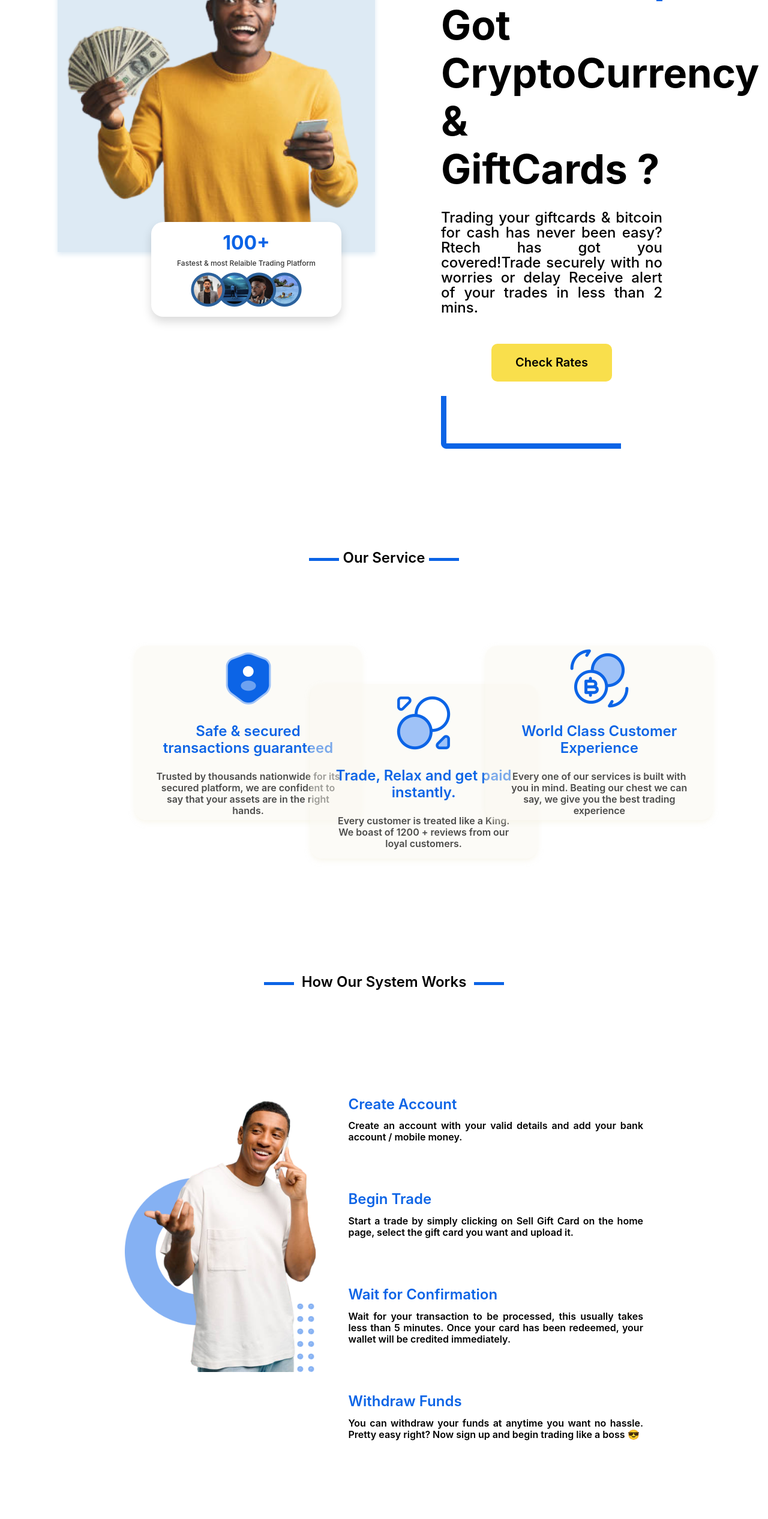
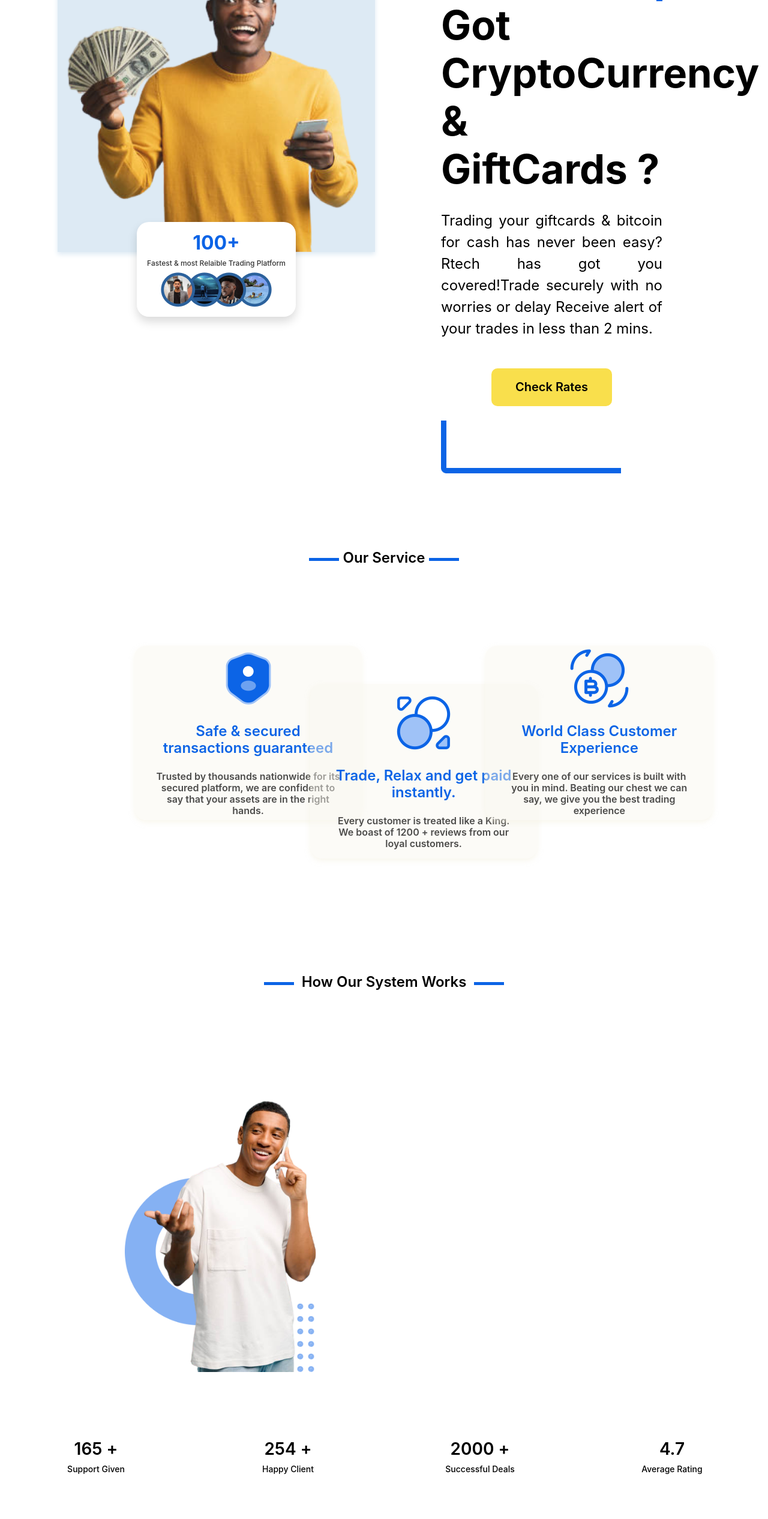
Before and after one commit to Timothy16/Rtech, a Nuxt app: page / in a window 1280 px wide. Shown: the part 234-2766 px from the top of the page at 60% size. Built offline with nearby package versions, Linux system fonts and the light colour scheme.

Commit message:
aos update

```diff
--- a/components/Home/Footer.vue
+++ b/components/Home/Footer.vue
@@ -1,7 +1,7 @@
 <template>
   <div class="bg-footer container-fluid">
         <footer class="">
-            <div class="news-letter bg-footer-1">
+            <div class="news-letter container bg-footer-1">
                 <div class="row">
                     <div class="col-sm-12 col-md-12 col-lg-4">
                         <div class="letter-new">Subscribe Newsletter</div>
@@ -79,7 +79,7 @@ export default {
     background: #0C64E6;
     border-radius: 30px;
     padding: 3rem 2rem;
-    margin: 3rem 15rem;
+    /* margin: 3rem 15rem; */
 }
 .letter-new{
     font-style: normal;
@@ -162,7 +162,7 @@ ul li{
 @media screen and (max-width : 578px){
     .news-letter{
         padding: 1rem;
-        margin: 1rem;
+        /* margin: 1rem; */
     }
     .btn-subscribe{
         width: 100%;
--- a/components/Home/Hero.vue
+++ b/components/Home/Hero.vue
@@ -12,10 +12,10 @@
             </div>
         </div>
         <div class="col-sm-12 col-lg-6 col-md-12">
-            <div class="hero-text-section">
+            <div class="hero-text-section" data-aos="fade-up" data-aos-duration="3000">
                 <div class="img-arrow"><img src="/images/hero_arrow_1.png" alt=""  srcset=""></div>
                 <div class="inner-header">Got <br> CryptoCurrency <br> & GiftCards ?</div>
-                <p class="inner-text">Trading your giftcards & bitcoin for cash has never been easy?
+                <p class="inner-text" data-aos="fade-up" data-aos-duration="3000">Trading your giftcards & bitcoin for cash has never been easy?
                         Rtech has got you covered!Trade securely with no worries or delay Receive alert of your trades in less than 2 mins.
                 </p>
                 <div class="d-flex justify-content-center">
@@ -61,9 +61,9 @@ export default {
 }
 .inner-text{
     font-style: normal;
-    font-weight: 500;
+    /* font-weight: 400; */
     font-size: 24px;
-    line-height: 25px;
+    /* line-height: 30px; */
     /* width: 90%; */
     color: #000;
     margin-top: 1.8rem;
@@ -86,7 +86,7 @@ export default {
     margin-top: 2rem;
 }
 .mini-box{
-    width: 60%;
+    width: 50%;
     margin: auto;
     padding: 1rem;
     background: #FFFFFF;
@@ -95,7 +95,7 @@ export default {
     text-align: center;
     position: relative;
     top: -50px;
-    left: 50px;
+    /* left: 50px; */
 }
 .num-text-1{
     font-style: normal;
--- a/components/Home/HowItWorks.vue
+++ b/components/Home/HowItWorks.vue
@@ -1,30 +1,30 @@
 <template>
   <div class="section-service">
-    <div class="header-service">How Our System Works</div>
+    <div class="header-service" data-aos="fade-up">How Our System Works</div>
     <div class="card-section">
         <div class="row">
             <div class="col-sm-12 col-md-12 col-lg-5">
-                <div><img src="/images/phone_guy.png" class="img-fluid" alt="" srcset=""></div>
+                <div data-aos="zoom-in" data-aos-delay="500"><img src="/images/phone_guy.png" class="img-fluid" alt="" srcset=""></div>
             </div>
             <div class="col-sm-12 col-md-12 col-lg-7">
-                <div class="text-call-section">
-                    <div class="sec-down-1">
+                <!-- <div class="text-call-section">
+                    <div class="sec-down-1" data-aos="fade-left" data-aos-delay="500">
                         <div class="header-how-it">Create Account</div>
                         <div class="text-how-it">Create an account with your valid details and add your bank account / mobile money.</div>
                     </div>
-                    <div class="sec-down">
+                    <div class="sec-down" data-aos="fade-left" data-aos-delay="600">
                         <div class="header-how-it">Begin Trade</div>
                         <div class="text-how-it">Start a trade by simply clicking on Sell Gift Card on the home page, select the gift card you want and upload it.</div>
                     </div>
-                    <div class="sec-down">
+                    <div class="sec-down" data-aos="fade-left" data-aos-delay="700">
                         <div class="header-how-it">Wait for Confirmation</div>
                         <div class="text-how-it">Wait for your transaction to be processed, this usually takes less than 5 minutes. Once your card has been redeemed, your wallet will be credited immediately.</div>
                     </div>
-                    <div class="sec-down">
+                    <div class="sec-down" data-aos="fade-left" data-aos-delay="800">
                         <div class="header-how-it">Withdraw Funds</div>
                         <div class="text-how-it">You can withdraw your funds at anytime you want no hassle. Pretty easy right? Now sign up and begin trading like a boss 😎</div>
                     </div>
-                </div>
+                </div> -->
             </div>
         </div>
     </div>
--- a/components/Home/Numbers.vue
+++ b/components/Home/Numbers.vue
@@ -1,6 +1,6 @@
 <template>
   <div class="section-service container-fluid">
-    <div class="section-flex text-desktop">
+    <!-- <div class="section-flex text-desktop">
         <div>
             <div class="text-center"><span class="number-text-1">165 +</span> <br> <span class="number-text-2">Support Given</span></div>
         </div>
@@ -13,18 +13,18 @@
         <div>
             <div class="text-center"><span class="number-text-1">4.7</span> <br> <span class="number-text-2">Average Rating</span></div>
         </div>
-    </div>
-    <div class="row text-mobile">
-        <div class="col-6 mb-2">
+    </div> -->
+    <div class="row ">
+        <div class="col-6 col-lg-3 mb-2">
             <div class="text-center"><span class="number-text-1">165 +</span> <br> <span class="number-text-2">Support Given</span></div>
         </div>
-        <div class="col-6 mb-2">
+        <div class="col-6 col-lg-3 mb-2">
             <div class="text-center"><span class="number-text-1">254 +</span> <br> <span class="number-text-2">Happy Client</span></div>
         </div>
-        <div class="col-6">
+        <div class="col-6 col-lg-3">
             <div class="text-center"><span class="number-text-1">2000 +</span> <br> <span class="number-text-2">Successful Deals</span></div>
         </div>
-        <div class="col-6">
+        <div class="col-6 col-lg-3">
             <div class="text-center"><span class="number-text-1">4.7</span> <br> <span class="number-text-2">Average Rating</span></div>
         </div>
     </div>
@@ -39,7 +39,7 @@ export default {
 
 <style scoped>
 .section-service{
-    padding: 1rem 6rem;
+    /* padding: 1rem 6rem; */
 }
 .section-flex{
     display: flex;
@@ -48,7 +48,7 @@ export default {
 }
 .number-text-1{
     font-style: normal;
-    font-weight: 800;
+    font-weight: 600;
     font-size: 28px;
     line-height: 33px;
     text-align: center;
@@ -56,7 +56,7 @@ export default {
 }
 .number-text-2{
     font-style: normal;
-    font-weight: 600;
+    font-weight: 500;
     font-size: 14px;
     line-height: 33px;
     text-align: center;
--- a/components/Home/Testimonial.vue
+++ b/components/Home/Testimonial.vue
@@ -3,7 +3,7 @@
     <div class="big-bg-bg"> <div class="header-service">Reviews & Testimonials</div></div>
     <div class="section-service">
         <div class="card-section">
-            <div class="row">
+            <div class="row" data-aos="zoom-in" data-aos-delay="500">
                 <div class="col-sm-12 col-lg-4 col-md-12">
                     <div class="col-style">
                         <div class="card-header-1">“One of the best bitcoin buyers out there, in my opinion.
@@ -64,7 +64,7 @@ export default {
 }
 .card-header-1{
     font-style: normal;
-    font-weight: 600;
+    /* font-weight: 00; */
     font-size: 20px;
     line-height: 23px;
     color: #FFFFFF;
@@ -88,7 +88,7 @@ export default {
 .big-bg-bg{
     background: url("/images/reviews_bg.png");
     height: 110px;
-    margin-top: 7rem;
+    margin-top: 4rem;
 }
 @media screen and (max-width : 578px){
     .header-service{
--- a/layouts/partials/TopMenu.vue
+++ b/layouts/partials/TopMenu.vue
@@ -108,7 +108,7 @@ a.nav-link:hover{
   border-bottom: 3px solid #F9DF4C;
 }
 a.nuxt-link-active {
-  color: red;
+  /* color: red; */
 }
 a.nuxt-link-exact-active {
   color: #0C64E6;
--- a/nuxt.config.js
+++ b/nuxt.config.js
@@ -26,6 +26,7 @@ export default {
 
   // Plugins to run before rendering page: https://go.nuxtjs.dev/config-plugins
   plugins: [
+    { src: 'plugins/aos.js', ssr: false },
   ],
 
   // Auto import components: https://go.nuxtjs.dev/config-components
--- a/package.json
+++ b/package.json
@@ -10,6 +10,7 @@
   },
   "dependencies": {
     "@nuxtjs/axios": "^5.13.6",
+    "aos": "^2.3.4",
     "bootstrap": "^4.6.2",
     "bootstrap-vue": "^2.22.0",
     "core-js": "^3.25.3",
--- /dev/null
+++ b/plugins/aos.js
@@ -0,0 +1,4 @@
+import AOS from 'aos';
+import 'aos/dist/aos.css'; // You can also use <link> for styles
+// ..
+AOS.init();
```
Also changed, not shown: components/Home/OurService.vue (+4 -4 lines), 1 other file (tests, documents, lock files or other folders).
